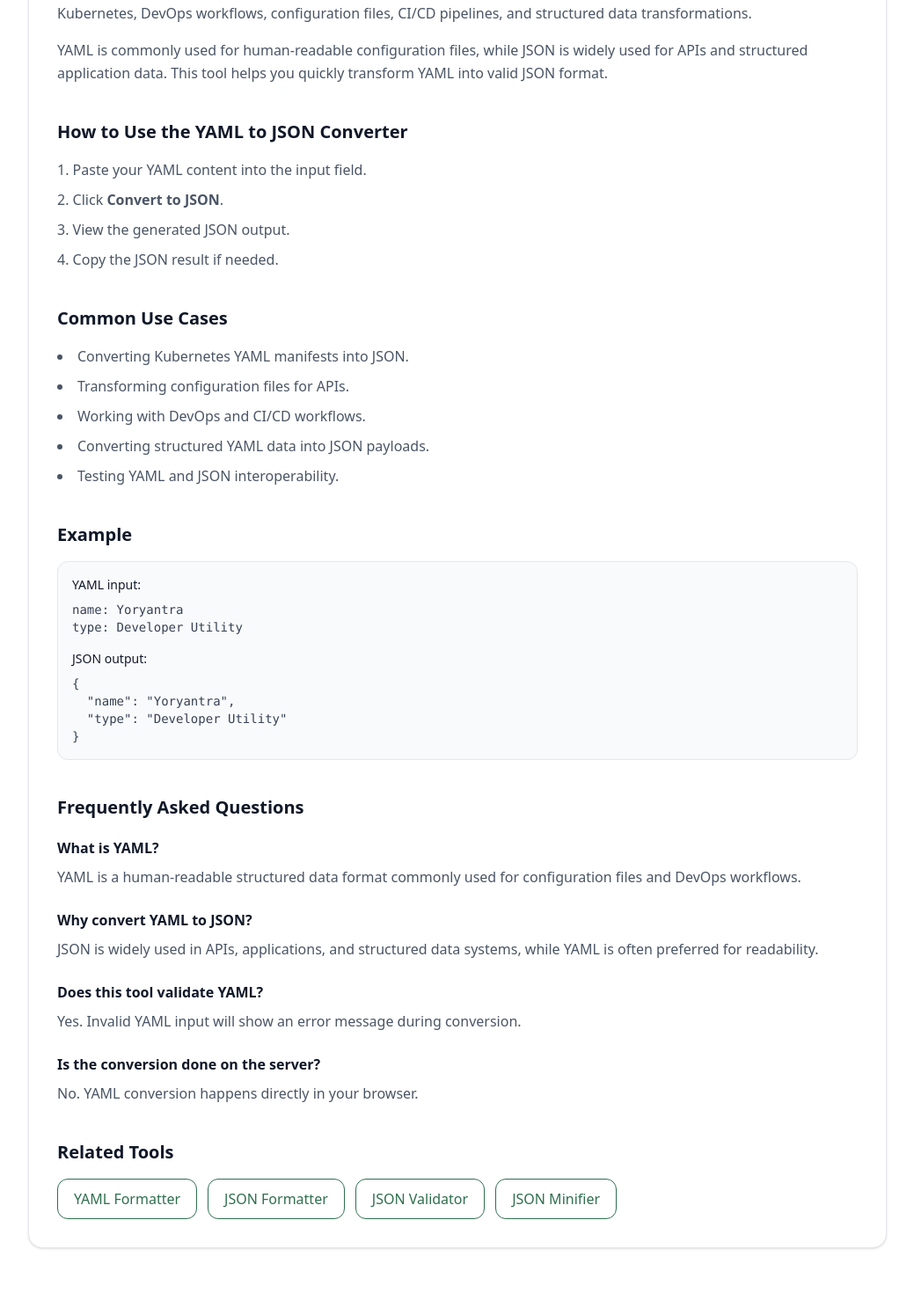
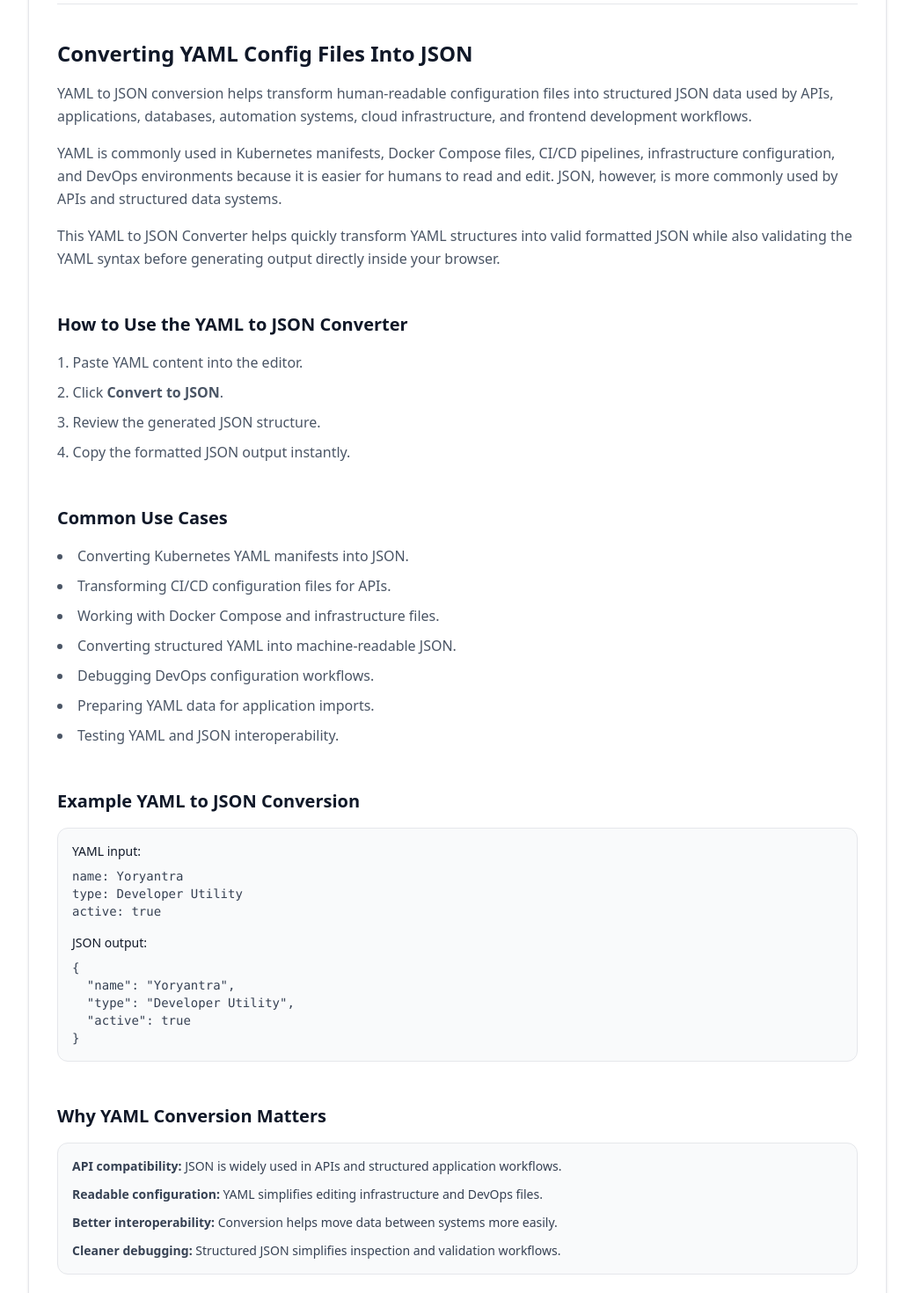
Before and after one commit to vaarunsonawwane-ops/yoryantra-new, a Next.js app: page /tools/yaml-to-json-converter in a window 1280 px wide. Shown: the part 1200-2670 px from the top of the page at 88% size, without its empty margins (120-1159 px from the left). Built offline with nearby package versions, Linux system fonts and the light colour scheme.

Commit message:
YAML to JSON Converter SEO update

```diff
--- a/app/tools/yaml-to-json-converter/ToolClient.tsx
+++ b/app/tools/yaml-to-json-converter/ToolClient.tsx
@@ -14,7 +14,11 @@ export default function ToolClient() {
     try {
       const parsed = yaml.load(input);
 
-      const formatted = JSON.stringify(parsed, null, 2);
+      const formatted = JSON.stringify(
+        parsed,
+        null,
+        2
+      );
 
       setOutput(formatted);
       setError("");
@@ -38,7 +42,7 @@ export default function ToolClient() {
   return (
     <ToolShell
       title="YAML to JSON Converter"
-      description="Convert YAML to JSON instantly with this free online YAML to JSON Converter."
+      description="Convert YAML configuration files into JSON instantly with this free online YAML to JSON Converter."
     >
       {/* INPUT */}
       <div>
@@ -48,7 +52,9 @@ export default function ToolClient() {
 
         <textarea
           value={input}
-          onChange={(e) => setInput(e.target.value)}
+          onChange={(e) =>
+            setInput(e.target.value)
+          }
           placeholder="Paste YAML here..."
           className="w-full min-h-[240px] rounded-xl border border-gray-300 p-4 text-sm font-mono outline-none focus:ring-2 focus:ring-[var(--green)] focus:border-transparent transition"
         />
@@ -73,7 +79,7 @@ export default function ToolClient() {
 
       {/* ERROR */}
       {error && (
-        <div className="mt-6 rounded-xl border border-red-200 bg-red-50 p-4 text-sm text-red-700">
+        <div className="mt-6 rounded-xl border border-red-200 bg-red-50 p-4 text-sm text-red-700 overflow-auto">
           {error}
         </div>
       )}
@@ -87,7 +93,11 @@ export default function ToolClient() {
 
           {output && (
             <button
-              onClick={() => navigator.clipboard.writeText(output)}
+              onClick={() =>
+                navigator.clipboard.writeText(
+                  output
+                )
+              }
               className="yoryantra-btn-outline text-sm"
             >
               Copy
@@ -95,29 +105,50 @@ export default function ToolClient() {
           )}
         </div>
 
-        <div className="yoryantra-output min-h-[220px] text-sm whitespace-pre-wrap break-words overflow-auto">
-          {output || "Converted JSON output will appear here..."}
-        </div>
+        <pre className="yoryantra-output min-h-[220px] text-sm whitespace-pre-wrap break-words overflow-auto">
+          {output ||
+            "Converted JSON output will appear here..."}
+        </pre>
+      </div>
+
+      {/* PRIVACY NOTE */}
+      <div className="mt-8 rounded-xl border border-yellow-200 bg-yellow-50 p-4">
+        <h3 className="text-sm font-semibold text-yellow-900">
+          Privacy Note
+        </h3>
+
+        <p className="mt-2 text-sm leading-relaxed text-yellow-800">
+          YAML conversion happens locally inside your browser. Your YAML data is
+          not uploaded, stored, or processed on any server.
+        </p>
       </div>
 
       {/* SEO CONTENT */}
-      <section className="mt-12 border-t border-gray-200 pt-10 space-y-10">
+      <section className="mt-12 border-t border-gray-200 pt-10 space-y-12">
         <div>
           <h2 className="text-2xl font-semibold text-gray-900">
-            What is YAML to JSON Converter?
+            Converting YAML Config Files Into JSON
           </h2>
 
           <p className="mt-4 text-gray-600 leading-relaxed">
-            YAML to JSON Converter helps you convert YAML data into JSON
-            instantly. It is useful for developers working with APIs,
-            Kubernetes, DevOps workflows, configuration files, CI/CD pipelines,
-            and structured data transformations.
+            YAML to JSON conversion helps transform human-readable configuration
+            files into structured JSON data used by APIs, applications,
+            databases, automation systems, cloud infrastructure, and frontend
+            development workflows.
           </p>
 
           <p className="mt-4 text-gray-600 leading-relaxed">
-            YAML is commonly used for human-readable configuration files, while
-            JSON is widely used for APIs and structured application data. This
-            tool helps you quickly transform YAML into valid JSON format.
+            YAML is commonly used in Kubernetes manifests, Docker Compose files,
+            CI/CD pipelines, infrastructure configuration, and DevOps
+            environments because it is easier for humans to read and edit.
+            JSON, however, is more commonly used by APIs and structured data
+            systems.
+          </p>
+
+          <p className="mt-4 text-gray-600 leading-relaxed">
+            This YAML to JSON Converter helps quickly transform YAML structures
+            into valid formatted JSON while also validating the YAML syntax
+            before generating output directly inside your browser.
           </p>
         </div>
 
@@ -127,10 +158,21 @@ export default function ToolClient() {
           </h2>
 
           <ol className="mt-4 list-decimal list-inside space-y-2 text-gray-600 leading-relaxed">
-            <li>Paste your YAML content into the input field.</li>
-            <li>Click <strong>Convert to JSON</strong>.</li>
-            <li>View the generated JSON output.</li>
-            <li>Copy the JSON result if needed.</li>
+            <li>
+              Paste YAML content into the editor.
+            </li>
+
+            <li>
+              Click <strong>Convert to JSON</strong>.
+            </li>
+
+            <li>
+              Review the generated JSON structure.
+            </li>
+
+            <li>
+              Copy the formatted JSON output instantly.
+            </li>
           </ol>
         </div>
 
@@ -140,27 +182,50 @@ export default function ToolClient() {
           </h2>
 
           <ul className="mt-4 list-disc list-inside space-y-2 text-gray-600 leading-relaxed">
-            <li>Converting Kubernetes YAML manifests into JSON.</li>
-            <li>Transforming configuration files for APIs.</li>
-            <li>Working with DevOps and CI/CD workflows.</li>
-            <li>Converting structured YAML data into JSON payloads.</li>
-            <li>Testing YAML and JSON interoperability.</li>
+            <li>
+              Converting Kubernetes YAML manifests into JSON.
+            </li>
+
+            <li>
+              Transforming CI/CD configuration files for APIs.
+            </li>
+
+            <li>
+              Working with Docker Compose and infrastructure files.
+            </li>
+
+            <li>
+              Converting structured YAML into machine-readable JSON.
+            </li>
+
+            <li>
+              Debugging DevOps configuration workflows.
+            </li>
+
+            <li>
+              Preparing YAML data for application imports.
+            </li>
+
+            <li>
+              Testing YAML and JSON interoperability.
+            </li>
           </ul>
         </div>
 
         <div>
           <h2 className="text-xl font-semibold text-gray-900">
-            Example
+            Example YAML to JSON Conversion
           </h2>
 
-          <div className="mt-4 rounded-xl border border-gray-200 bg-gray-50 p-4 text-sm text-gray-700">
+          <div className="mt-4 rounded-xl border border-gray-200 bg-gray-50 p-4 text-sm text-gray-700 overflow-auto">
             <p className="font-medium text-gray-900">
               YAML input:
             </p>
 
             <pre className="mt-2 whitespace-pre-wrap break-words">
 {`name: Yoryantra
-type: Developer Utility`}
+type: Developer Utility
+active: true`}
             </pre>
 
             <p className="mt-4 font-medium text-gray-900">
@@ -170,9 +235,40 @@ type: Developer Utility`}
             <pre className="mt-2 whitespace-pre-wrap break-words">
 {`{
   "name": "Yoryantra",
-  "type": "Developer Utility"
+  "type": "Developer Utility",
+  "active": true
 }`}
             </pre>
+          </div>
+        </div>
+
+        <div>
+          <h2 className="text-xl font-semibold text-gray-900">
+            Why YAML Conversion Matters
+          </h2>
+
+          <div className="mt-4 rounded-xl border border-gray-200 bg-gray-50 p-4 text-sm text-gray-700">
+            <ul className="space-y-3">
+              <li>
+                <strong>API compatibility:</strong> JSON is widely used in APIs
+                and structured application workflows.
+              </li>
+
+              <li>
+                <strong>Readable configuration:</strong> YAML simplifies editing
+                infrastructure and DevOps files.
+              </li>
+
+              <li>
+                <strong>Better interoperability:</strong> Conversion helps move
+                data between systems more easily.
+              </li>
+
+              <li>
+                <strong>Cleaner debugging:</strong> Structured JSON simplifies
+                inspection and validation workflows.
+              </li>
+            </ul>
           </div>
         </div>
 
@@ -189,7 +285,8 @@ type: Developer Utility`}
 
               <p className="mt-2 text-gray-600 leading-relaxed">
                 YAML is a human-readable structured data format commonly used
-                for configuration files and DevOps workflows.
+                for configuration files, DevOps workflows, and infrastructure
+                systems.
               </p>
             </div>
 
@@ -199,29 +296,40 @@ type: Developer Utility`}
               </h3>
 
               <p className="mt-2 text-gray-600 leading-relaxed">
-                JSON is widely used in APIs, applications, and structured data
-                systems, while YAML is often preferred for readability.
+                JSON is widely used in APIs and applications, while YAML is
+                commonly used for configuration and infrastructure management.
               </p>
             </div>
 
             <div>
               <h3 className="font-semibold text-gray-900">
-                Does this tool validate YAML?
+                Does this tool validate YAML syntax?
               </h3>
 
               <p className="mt-2 text-gray-600 leading-relaxed">
-                Yes. Invalid YAML input will show an error message during
-                conversion.
+                Yes. Invalid YAML structures will display an error instead of
+                generating JSON output.
               </p>
             </div>
 
             <div>
               <h3 className="font-semibold text-gray-900">
-                Is the conversion done on the server?
+                Is this converter useful for Kubernetes and DevOps?
               </h3>
 
               <p className="mt-2 text-gray-600 leading-relaxed">
-                No. YAML conversion happens directly in your browser.
+                Yes. Developers commonly convert Kubernetes manifests and DevOps
+                configuration files between YAML and JSON formats.
+              </p>
+            </div>
+
+            <div>
+              <h3 className="font-semibold text-gray-900">
+                Is YAML conversion processed on the server?
+              </h3>
+
+              <p className="mt-2 text-gray-600 leading-relaxed">
+                No. YAML conversion happens locally inside your browser.
               </p>
             </div>
           </div>
@@ -232,21 +340,46 @@ type: Developer Utility`}
             Related Tools
           </h2>
 
+          <p className="mt-3 text-gray-600 leading-relaxed">
+            YAML conversion often connects with DevOps workflows, APIs,
+            configuration management, JSON formatting, and structured data
+            debugging.
+          </p>
+
           <div className="mt-4 flex flex-wrap gap-3">
-            <Link href="/tools/yaml-formatter" className="yoryantra-btn-outline">
+            <Link
+              href="/tools/yaml-formatter"
+              className="yoryantra-btn-outline"
+            >
               YAML Formatter
             </Link>
 
-            <Link href="/tools/json-formatter" className="yoryantra-btn-outline">
+            <Link
+              href="/tools/json-formatter"
+              className="yoryantra-btn-outline"
+            >
               JSON Formatter
             </Link>
 
-            <Link href="/tools/json-validator" className="yoryantra-btn-outline">
+            <Link
+              href="/tools/json-validator"
+              className="yoryantra-btn-outline"
+            >
               JSON Validator
             </Link>
 
-            <Link href="/tools/json-minifier" className="yoryantra-btn-outline">
-              JSON Minifier
+            <Link
+              href="/tools/xml-formatter"
+              className="yoryantra-btn-outline"
+            >
+              XML Formatter
+            </Link>
+
+            <Link
+              href="/tools/sql-formatter"
+              className="yoryantra-btn-outline"
+            >
+              SQL Formatter
             </Link>
           </div>
         </div>
```
